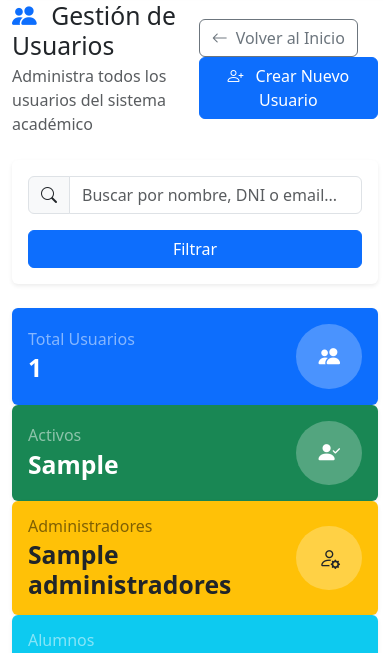
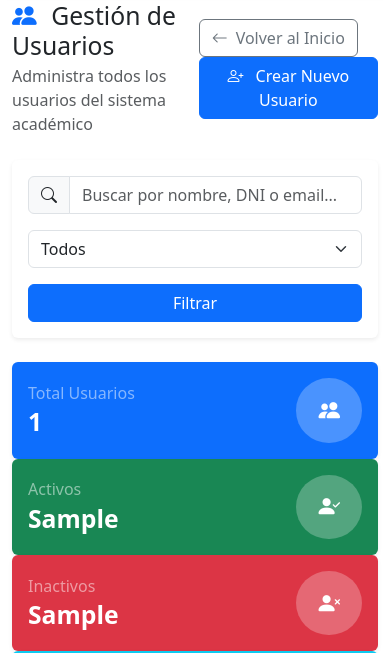
Before and after one commit to SharkTechOrg/DSW_P_Final, a Django app: template gestion_academica/templates/gestion_academica/usuarios/list.html in a window 390 px wide. Shown: the part 119-772 px from the top of the page. Run offline with Django 5.2, Linux system fonts and the light colour scheme; tables that the repository leaves empty hold one stand-in row (values such as "Sample post"); the template is opened without the code that fills it: values that come from a table or form of the project are taken from there, most other values are stand-ins (such as "Sample title", 1, 10 or a date in 2020); some libraries are stand-ins or nearby versions.

Commit message:
feat: Add filtering by status for Carrera, Inscripcion, Materia, and Usuario lists

```diff
--- a/gestion_academica/templates/gestion_academica/usuarios/list.html
+++ b/gestion_academica/templates/gestion_academica/usuarios/list.html
@@ -28,11 +28,18 @@
 <div class="card shadow-sm mb-4">
     <div class="card-body">
         <form method="get" class="row g-3">
-            <div class="col-md-10">
+            <div class="col-md-8">
                 <div class="input-group">
                     <span class="input-group-text bg-light"><i class="bi bi-search"></i></span>
                     <input type="text" name="search" class="form-control" placeholder="Buscar por nombre, DNI o email..." value="{{ search }}">
                 </div>
+            </div>
+            <div class="col-md-2">
+                <select name="estado" class="form-select">
+                    <option value="">Todos</option>
+                    <option value="activo" {% if estado_seleccionado == 'activo' %}selected{% endif %}>Activos</option>
+                    <option value="inactivo" {% if estado_seleccionado == 'inactivo' %}selected{% endif %}>Inactivos</option>
+                </select>
             </div>
             <div class="col-md-2 d-grid">
                 <button type="submit" class="btn btn-primary">Filtrar</button>
@@ -75,15 +82,15 @@
             </div>
         </div>
         <div class="col-md-3">
-            <div class="card bg-warning text-dark h-100">
+            <div class="card bg-danger text-white h-100">
                 <div class="card-body">
                     <div class="d-flex justify-content-between align-items-center">
                         <div>
-                            <h6 class="card-title text-black-50 mb-1">Administradores</h6>
-                            <h2 class="mb-0 fw-bold">{{ administradores }}</h2>
+                            <h6 class="card-title text-white-50 mb-1">Inactivos</h6>
+                            <h2 class="mb-0 fw-bold">{{ usuarios_inactivos }}</h2>
                         </div>
                         <div class="bg-white bg-opacity-25 rounded-circle p-3" style="padding-inline: 1.375rem !important;">
-                            <i class="bi bi-person-gear fs-4"></i>
+                            <i class="bi bi-person-x-fill fs-4"></i>
                         </div>
                     </div>
                 </div>
```
Also changed, not shown: carrera/views.py (+11 -1 lines), gestion_academica/templates/gestion_academica/carreras/list.html (+8 -1 lines), gestion_academica/templates/gestion_academica/inscripciones/list.html (+8 -1 lines), gestion_academica/templates/gestion_academica/materias/list.html (+9 -2 lines), inscripcion/views.py (+10 -1 lines), materia/views.py (+11 -1 lines), usuario/views.py (+11 -1 lines).
